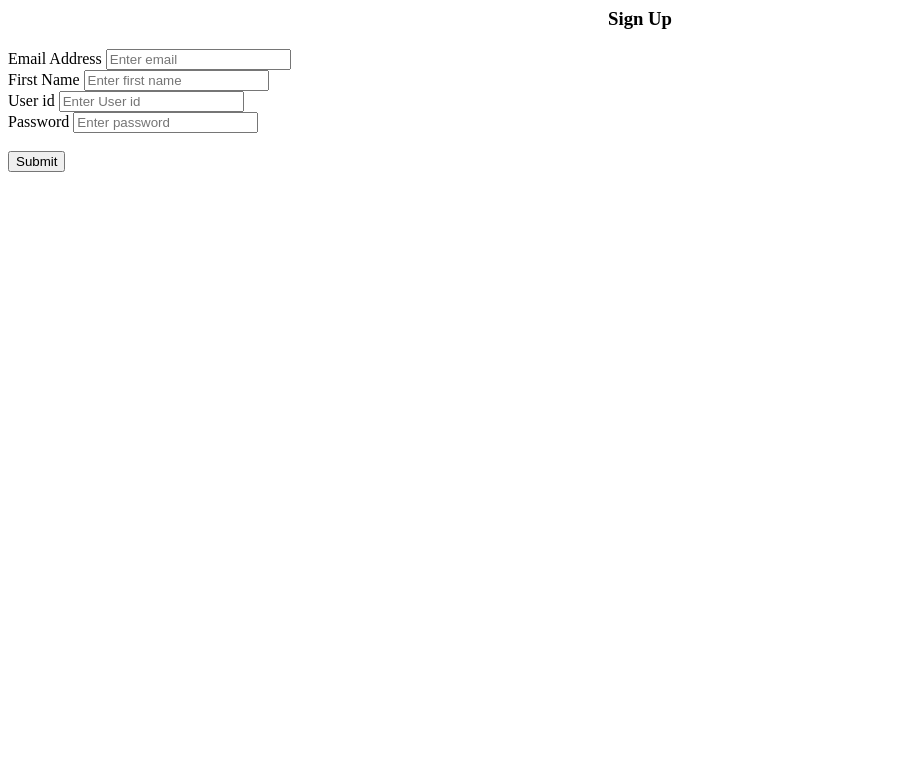
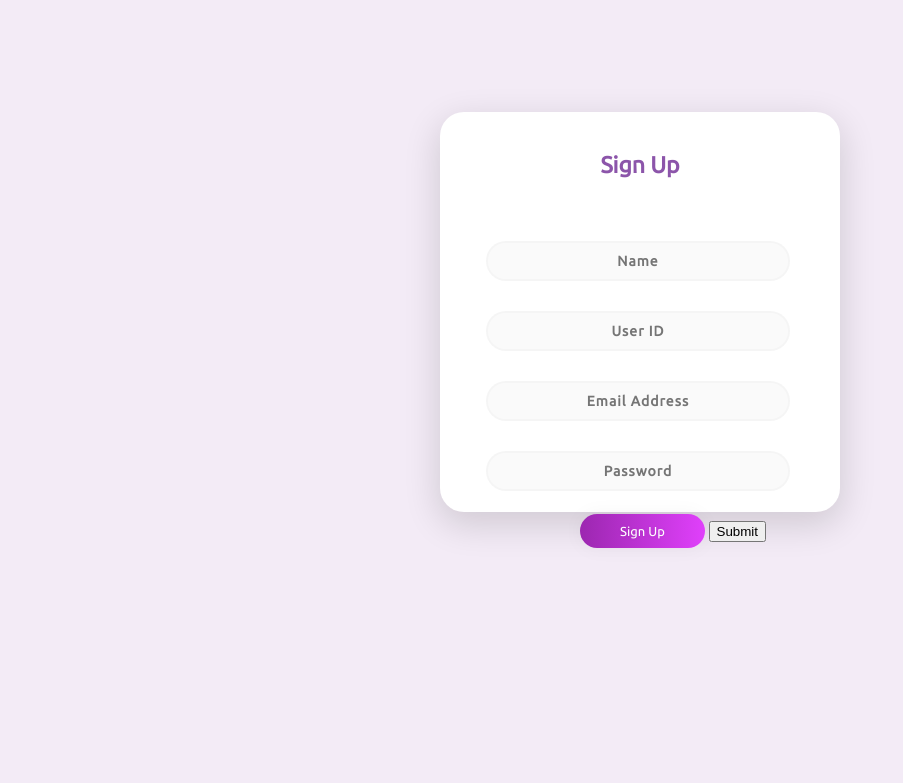
Before and after one commit to FarrukhCyber/Swap-It, a Flask app: page /signup in a window 1280 px wide. Shown: the top 783 px of the page, without its empty margins (0-903 px from the left). Run offline with Flask 2, Linux system fonts and the light colour scheme; some libraries are stand-ins or nearby versions.

Commit message:
signup-almost-ready-2

```diff
--- a/project/auth.py
+++ b/project/auth.py
@@ -21,10 +21,11 @@ def logout():
 @auth.route('/signup', methods=['GET', 'POST'])
 def sign_up():
     if request.method == 'POST':
-        user_id = request.form.get('user_id') # Confirm with FrontEnd
+        user_id = request.form.get('user_id')   # Confirm with FrontEnd
         email = request.form.get('email')       # Confirm with FrontEnd
-        name = request.form.get('firstName')    # Confirm with FrontEnd
+        name = request.form.get('name')         # Confirm with FrontEnd
         password = request.form.get('password') # Confirm with FrontEnd
+        # option = request.form.get('options')    # Confirm with FrontEnd
 
         # VALIDATION CHECK---------------------------
         #Creating a connection cursor
--- /dev/null
+++ b/project/static/sign_up.css
@@ -0,0 +1,107 @@
+body {
+    background-color: #F3EBF6;
+    font-family: 'Ubuntu', sans-serif;
+}
+
+.main {
+    background-color: #FFFFFF;
+    width: 400px;
+    height: 400px;
+    margin: 7em auto;
+    border-radius: 1.5em;
+    box-shadow: 0px 11px 35px 2px rgba(0, 0, 0, 0.14);
+}
+
+.sign {
+    padding-top: 40px;
+    color: #8C55AA;
+    font-family: 'Ubuntu', sans-serif;
+    font-weight: bold;
+    font-size: 23px;
+}
+
+.un {
+width: 76%;
+color: rgb(38, 50, 56);
+font-weight: 700;
+font-size: 14px;
+letter-spacing: 1px;
+background: rgba(136, 126, 126, 0.04);
+padding: 10px 20px;
+border: none;
+border-radius: 20px;
+outline: none;
+box-sizing: border-box;
+border: 2px solid rgba(0, 0, 0, 0.02);
+margin-bottom: 50px;
+margin-left: 46px;
+text-align: center;
+margin-bottom: 30px;
+font-family: 'Ubuntu', sans-serif;
+}
+
+form.form1 {
+    padding-top: 40px;
+}
+
+.pass {
+        width: 76%;
+color: rgb(38, 50, 56);
+font-weight: 700;
+font-size: 14px;
+letter-spacing: 1px;
+background: rgba(136, 126, 126, 0.04);
+padding: 10px 20px;
+border: none;
+border-radius: 20px;
+outline: none;
+box-sizing: border-box;
+border: 2px solid rgba(0, 0, 0, 0.02);
+margin-bottom: 50px;
+margin-left: 46px;
+text-align: center;
+margin-bottom: 27px;
+font-family: 'Ubuntu', sans-serif;
+}
+
+
+.un:focus, .pass:focus {
+    border: 2px solid rgba(0, 0, 0, 0.18) !important;
+
+}
+
+.submit {
+  cursor: pointer;
+    border-radius: 5em;
+    color: #fff;
+    background: linear-gradient(to right, #9C27B0, #E040FB);
+    border: 0;
+    padding-left: 40px;
+    padding-right: 40px;
+    padding-bottom: 10px;
+    padding-top: 10px;
+    font-family: 'Ubuntu', sans-serif;
+    margin-left: 35%;
+    font-size: 13px;
+    box-shadow: 0 0 20px 1px rgba(0, 0, 0, 0.04);
+}
+
+.forgot {
+    text-shadow: 0px 0px 3px rgba(117, 117, 117, 0.12);
+    color: #E1BEE7;
+    padding-top: 10px;
+}
+
+a {
+    text-shadow: 0px 0px 3px rgba(117, 117, 117, 0.12);
+    color: #E1BEE7;
+    text-decoration: none
+}
+
+@media (max-width: 600px) {
+    .main {
+        border-radius: 0px;
+    }
+}
+
+/* Resources */
--- a/project/templates/sign_up.html
+++ b/project/templates/sign_up.html
@@ -1,46 +1,24 @@
-<form method="POST">
-  <h3 align="center">Sign Up</h3>
-  <div class="form-group">
-    <label for="email">Email Address</label>
-    <input
-      type="email"
-      class="form-control"
-      id="email"
-      name="email"
-      placeholder="Enter email"
-    />
-  </div>
-  <div class="form-group">
-    <label for="firstName">First Name</label>
-    <input
-      type="text"
-      class="form-control"
-      id="firstName"
-      name="firstName"
-      placeholder="Enter first name"
-    />
-  </div>
-  <div class="form-group">
-    <label for="user_id">User id</label>
-    <input
-      type="text"
-      class="form-control"
-      id="user_id"
-      name="user_id"
-      placeholder="Enter User id"
-    />
-  </div>
-  <div class="form-group">
-    <label for="password">Password</label>
-    <input
-      type="password"
-      class="form-control"
-      id="password"
-      name="password"
-      placeholder="Enter password"
-    />
-  </div>
+<html>
 
-  <br />
-  <button type="submit" class="btn btn-primary">Submit</button>
-</form>
+<head>
+  <link rel="stylesheet" href="static/sign_up.css">
+  <link href="https://fonts.googleapis.com/css?family=Ubuntu" rel="stylesheet">
+  <meta name="viewport" content="width=device-width, initial-scale=1" />
+  <link rel="stylesheet" href="path/to/font-awesome/css/font-awesome.min.css">
+  <title>Sign Up</title>
+</head>
+
+<body>
+  <div class="main">
+    <p class="sign" align="center">Sign Up</p>
+    <form class="form1", method='POST'>
+      <input class="un " type="text" align="center" id= "name" name="name" placeholder="Name">
+      <input class="un " type="text" align="center" id= "user_id" name="user_id" placeholder="User ID">
+      <input class="un " type="text" align="center" id= "email" name="email" placeholder="Email Address">
+      <input class="un " type="text" align="center" id= "password" name="password" placeholder="Password">
+      <a href='/signup' type="submit" class="submit" align="center">Sign Up</a>
+      <button type="submit" class="btn btn-primary">Submit</button>
+      <p class="forgot" align="center"><a
+    </div>
+</body>
+</html>
```
